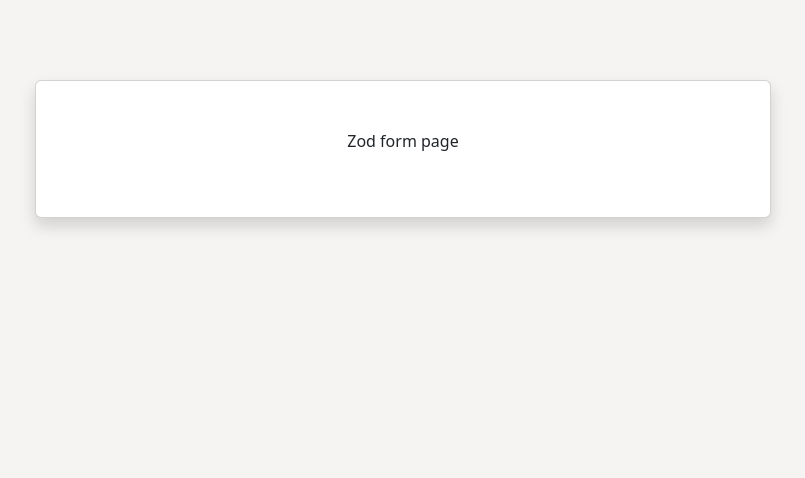
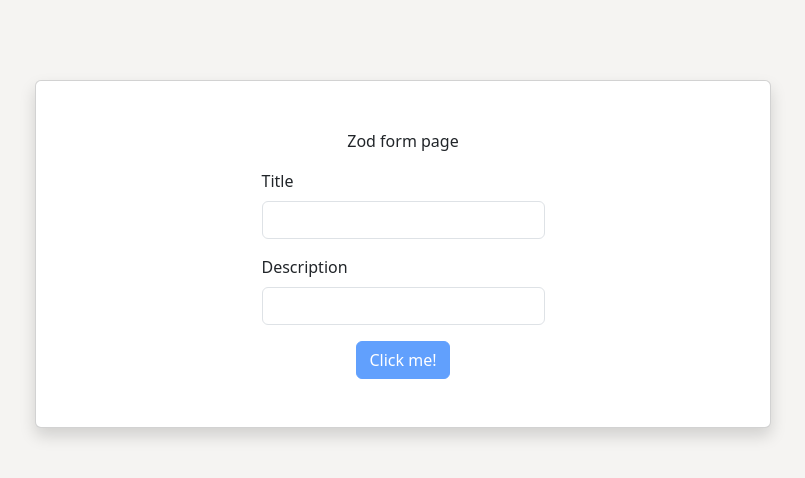
Before and after one commit to DigitalCrafting/react-adventures, a React (Vite) app: page /ui/zod in a window 1280 px wide. Shown: the top 478 px of the page, without its empty margins (237-1042 px from the left). Built offline with nearby package versions, Linux system fonts and the light colour scheme.

Commit message:
Implemented form page using Zod and react-hook-form

```diff
--- a/package.json
+++ b/package.json
@@ -10,6 +10,7 @@
     "preview": "vite preview"
   },
   "dependencies": {
+    "@hookform/resolvers": "^3.9.1",
     "@popperjs/core": "^2.11.8",
     "bootstrap": "^5.3.3",
     "bootstrap-icons": "^1.11.3",
@@ -17,6 +18,7 @@
     "lodash": "^4.17.21",
     "react": "^18.3.1",
     "react-dom": "^18.3.1",
+    "react-hook-form": "^7.54.2",
     "react-router-dom": "6",
     "rxjs": "^7.8.1",
     "vitest": "^2.1.8",
--- a/src/modules/pages/zod/ZodFormPage.tsx
+++ b/src/modules/pages/zod/ZodFormPage.tsx
@@ -1,3 +1,24 @@
+import {z} from "zod";
+import {useForm} from "react-hook-form";
+import {zodResolver} from "@hookform/resolvers/zod";
+import {ZodFormHeader} from "./pageElements/ZodFormHeader.tsx";
+import {ZodFormBody} from "./pageElements/ZodFormBody.tsx";
+import {ZodFormFooter} from "./pageElements/ZodFormFooter.tsx";
+
+const ZodFormSchema = z.object({
+    title: z.string().nonempty(),
+    description: z.string()
+})
+
+type ZodFormData = z.infer<typeof ZodFormSchema>;
+
 export function ZodFormPage() {
-    return <p>Zod form page</p>
+
+    const zodForm = useForm<ZodFormData>({resolver: zodResolver(ZodFormSchema)});
+
+    return <div className="container">
+        <ZodFormHeader/>
+        <ZodFormBody zodForm={zodForm}/>
+        <ZodFormFooter zodForm={zodForm} />
+    </div>
 }
--- /dev/null
+++ b/src/modules/pages/zod/components/zod-form-input.tsx
@@ -0,0 +1,29 @@
+import {UseFormReturn} from "react-hook-form";
+
+type ZodFormInputProps = {
+    label: string
+    fieldName: string
+    zodForm: UseFormReturn<{title: string, description: string}>
+}
+
+export function ZodFormInput({label, fieldName, zodForm}: ZodFormInputProps) {
+    console.log(`====== Re-evaluating ZodFormInput for field ${label}`)
+
+    const {
+        register,
+        getFieldState,
+        formState: {errors}
+    } = zodForm
+
+    console.log(errors)
+
+    // @ts-ignore
+    const fieldError = getFieldState(fieldName).error
+
+    return <div className="mb-3">
+        <label htmlFor={fieldName} className="form-label w-100 text-align-left">{label}</label>
+        {/* @ts-ignore */}
+        <input id={fieldName} {...register(fieldName, {required: true})} className="form-control"/>
+        {fieldError ? <p className="error w-100 text-align-left fs-7">{fieldError}</p> : null}
+    </div>
+}
--- /dev/null
+++ b/src/modules/pages/zod/pageElements/ZodFormBody.tsx
@@ -0,0 +1,19 @@
+import {UseFormReturn} from "react-hook-form";
+import {ZodFormInput} from "../components/zod-form-input.tsx";
+
+type ZodFormBodyProps = {
+    zodForm: UseFormReturn<{title: string, description: string}>
+}
+
+export function ZodFormBody({zodForm}: ZodFormBodyProps) {
+    console.log(`====== Re-evaluating ZodFormBody`)
+
+    return (<div className="container w-50">
+        <div className="row">
+            <ZodFormInput zodForm={zodForm} label="Title" fieldName="title"/>
+        </div>
+        <div>
+            <ZodFormInput zodForm={zodForm} label="Description" fieldName="description"/>
+        </div>
+    </div>)
+}
--- /dev/null
+++ b/src/modules/pages/zod/pageElements/ZodFormFooter.tsx
@@ -0,0 +1,23 @@
+import {GenericButton} from "../../../core/components/generic-button.tsx";
+import {UseFormReturn} from "react-hook-form";
+
+type ZodFormFooterProps = {
+    zodForm: UseFormReturn<{title: string, description: string}>
+}
+
+export function ZodFormFooter({zodForm}: ZodFormFooterProps) {
+    console.log(`====== Re-evaluating ZodFormFooter`)
+
+    const {
+        getValues,
+        formState: {
+            isValid
+        }
+    } = zodForm
+
+    const onButtonClicked = () => {
+        console.log(getValues())
+    }
+
+    return <GenericButton disabled={!isValid} onClick={onButtonClicked}>Click me!</GenericButton>;
+}
--- /dev/null
+++ b/src/modules/pages/zod/pageElements/ZodFormHeader.tsx
@@ -0,0 +1,5 @@
+export function ZodFormHeader() {
+    console.log(`====== Re-evaluating ZodFormHeader`)
+
+    return <p>Zod form page</p>
+}
```
Also changed, not shown: 1 other file (tests, documents, lock files or other folders).
